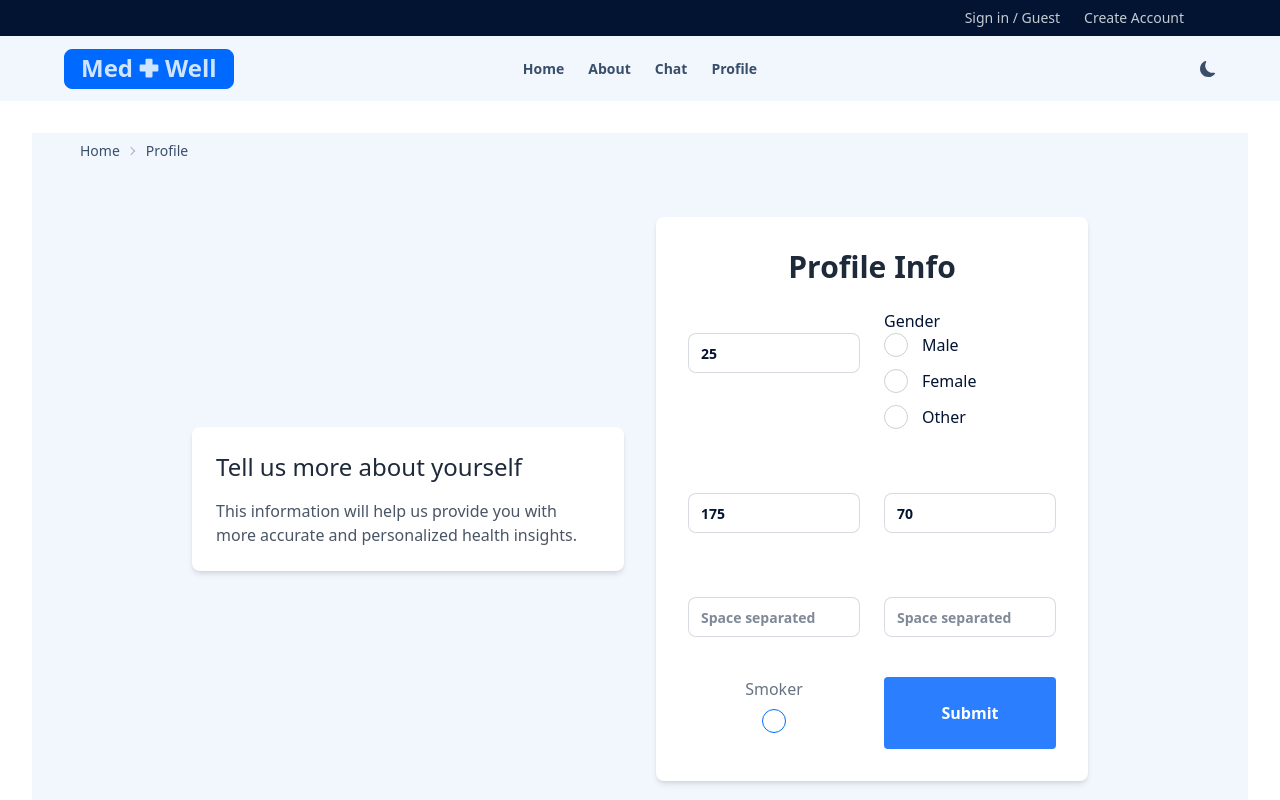
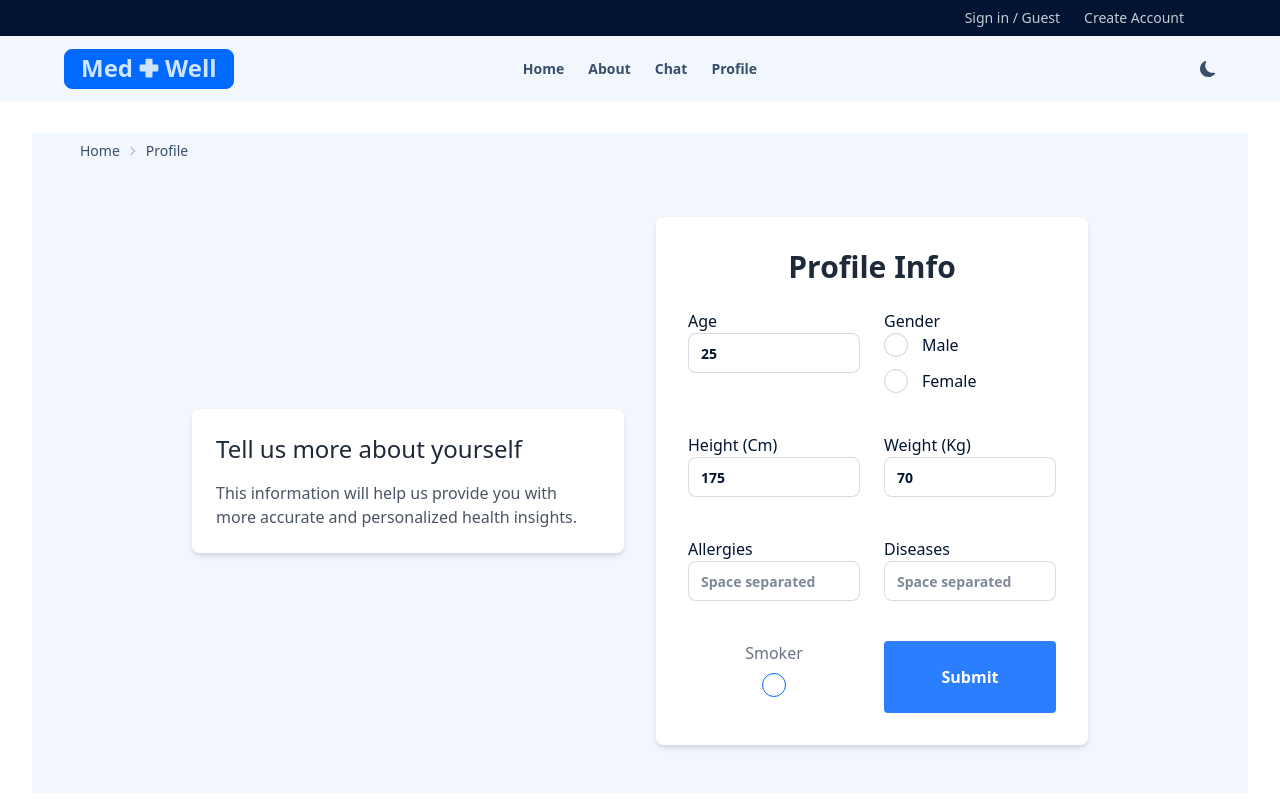
Before and after one commit to muralimanas30/medwell, a React (Vite) app in the folder socket-tut/: page /profile in a window 1280 px wide. Shown: the top 800 px of the page. Built offline with nearby package versions, Linux system fonts and the light colour scheme.

Commit message:
added changes

```diff
--- a/socket-tut/src/components/FormInput.jsx
+++ b/socket-tut/src/components/FormInput.jsx
@@ -4,7 +4,7 @@ import PropTypes from 'prop-types'
 const FormInput = ({ label, name, type, defaultValue, size, required,placeholder }) => {
     return (
         <div className='form-control '>
-            <label className='label text-white block'>
+            <label className='label text-neutral block'>
                 <span className='label-text capitalize'>{label}</span>
             </label>
             <input
--- a/socket-tut/src/components/ProfileData.jsx
+++ b/socket-tut/src/components/ProfileData.jsx
@@ -64,7 +64,7 @@ const ProfileData = () => {
                         >
                             <FormInput
                                 label="Age"
-                                type="number"
+                                type="number"x
                                 name="age"
                                 defaultValue="25"
                                 required={true}
@@ -78,7 +78,6 @@ const ProfileData = () => {
                                 options={[
                                     { value: "male", label: "Male" },
                                     { value: "female", label: "Female" },
-                                    { value: "other", label: "Other" },
                                 ]}
                                 onChange={(e) => console.log(e.target.value)}
                                 required={true}
```
